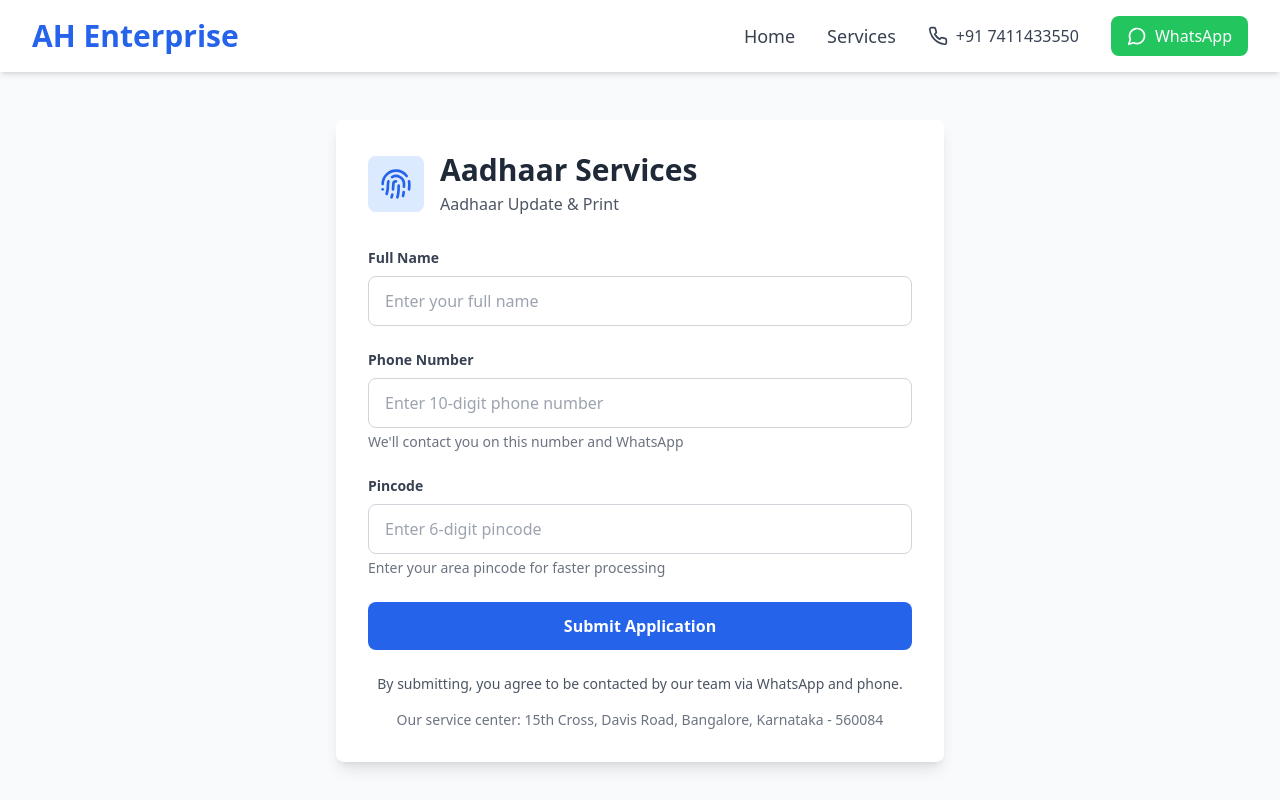
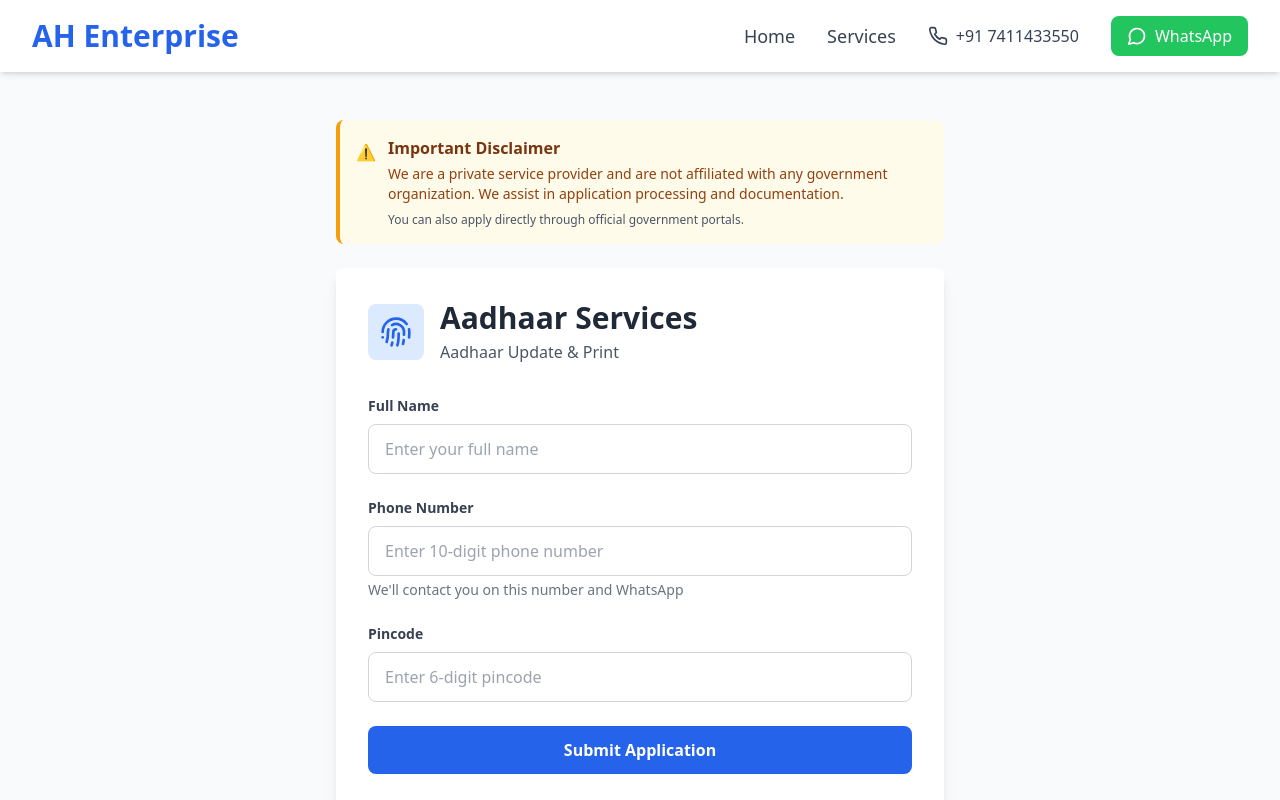
Before and after one commit to Ateeqsabi/ahenterpriseonline, a React (Vite) app: page /apply/aadhaar in a window 1280 px wide. Shown: the top 800 px of the page. Built offline with nearby package versions, Linux system fonts and the light colour scheme; no server answers.

Commit message:
Add disclaimer and fix scroll position in ApplyForm
Added a disclaimer about the service provider's affiliation and fixed scroll position on component mount.

```diff
--- a/src/pages/ApplyForm.tsx
+++ b/src/pages/ApplyForm.tsx
@@ -1,5 +1,5 @@
 import { useParams, useNavigate } from 'react-router-dom';
-import { useState } from 'react';
+import { useState, useEffect } from 'react';
 import * as Icons from 'lucide-react';
 import { services } from '../data/services';
 import { submitApplication } from '../lib/supabase';
@@ -18,6 +18,11 @@ export default function ApplyForm() {
 
   const [isLoading, setIsLoading] = useState(false);
   const [error, setError] = useState('');
+
+  // ✅ FIX SCROLL POSITION
+  useEffect(() => {
+    window.scrollTo(0, 0);
+  }, []);
 
   if (!service) {
     return (
@@ -67,9 +72,7 @@ export default function ApplyForm() {
   const handleSubmit = async (e: React.FormEvent) => {
     e.preventDefault();
 
-    if (!validateForm()) {
-      return;
-    }
+    if (!validateForm()) return;
 
     setIsLoading(true);
 
@@ -96,6 +99,26 @@ export default function ApplyForm() {
   return (
     <div className="min-h-screen bg-gray-50 py-12">
       <div className="max-w-2xl mx-auto px-4 sm:px-6 lg:px-8">
+
+        {/* ✅ DISCLAIMER ADDED HERE */}
+        <div className="mb-6 bg-amber-50 border-l-4 border-amber-500 rounded-lg p-4">
+          <div className="flex items-start gap-3">
+            <div className="text-amber-600 mt-1">⚠️</div>
+            <div>
+              <h3 className="text-md font-semibold text-amber-900">
+                Important Disclaimer
+              </h3>
+              <p className="text-sm text-amber-800 mt-1">
+                We are a private service provider and are not affiliated with any government organization.
+                We assist in application processing and documentation.
+              </p>
+              <p className="text-xs text-gray-600 mt-2">
+                You can also apply directly through official government portals.
+              </p>
+            </div>
+          </div>
+        </div>
+
         <div className="bg-white rounded-lg shadow-lg p-8">
           <div className="flex items-center mb-8">
             <div className="bg-blue-100 p-3 rounded-lg">
@@ -108,34 +131,33 @@ export default function ApplyForm() {
           </div>
 
           <form onSubmit={handleSubmit} className="space-y-6">
+
             <div>
-              <label htmlFor="full_name" className="block text-sm font-semibold text-gray-700 mb-2">
+              <label className="block text-sm font-semibold text-gray-700 mb-2">
                 Full Name
               </label>
               <input
                 type="text"
-                id="full_name"
                 name="full_name"
                 value={formData.full_name}
                 onChange={handleChange}
                 placeholder="Enter your full name"
-                className="w-full px-4 py-3 border border-gray-300 rounded-lg focus:ring-2 focus:ring-blue-500 focus:border-transparent outline-none transition"
+                className="w-full px-4 py-3 border border-gray-300 rounded-lg focus:ring-2 focus:ring-blue-500 outline-none"
                 disabled={isLoading}
               />
             </div>
 
             <div>
-              <label htmlFor="phone" className="block text-sm font-semibold text-gray-700 mb-2">
+              <label className="block text-sm font-semibold text-gray-700 mb-2">
                 Phone Number
               </label>
               <input
                 type="tel"
-                id="phone"
                 name="phone"
                 value={formData.phone}
                 onChange={handleChange}
                 placeholder="Enter 10-digit phone number"
-                className="w-full px-4 py-3 border border-gray-300 rounded-lg focus:ring-2 focus:ring-blue-500 focus:border-transparent outline-none transition"
+                className="w-full px-4 py-3 border border-gray-300 rounded-lg focus:ring-2 focus:ring-blue-500 outline-none"
                 disabled={isLoading}
               />
               <p className="text-sm text-gray-500 mt-1">
@@ -144,22 +166,18 @@ export default function ApplyForm() {
             </div>
 
             <div>
-              <label htmlFor="pincode" className="block text-sm font-semibold text-gray-700 mb-2">
+              <label className="block text-sm font-semibold text-gray-700 mb-2">
                 Pincode
               </label>
               <input
                 type="text"
-                id="pincode"
                 name="pincode"
                 value={formData.pincode}
                 onChange={handleChange}
                 placeholder="Enter 6-digit pincode"
-                className="w-full px-4 py-3 border border-gray-300 rounded-lg focus:ring-2 focus:ring-blue-500 focus:border-transparent outline-none transition"
+                className="w-full px-4 py-3 border border-gray-300 rounded-lg focus:ring-2 focus:ring-blue-500 outline-none"
                 disabled={isLoading}
               />
-              <p className="text-sm text-gray-500 mt-1">
-                Enter your area pincode for faster processing
-              </p>
             </div>
 
             {error && (
@@ -171,15 +189,17 @@ export default function ApplyForm() {
             <button
               type="submit"
               disabled={isLoading}
-              className="w-full bg-blue-600 hover:bg-blue-700 disabled:bg-blue-400 text-white font-semibold py-3 px-6 rounded-lg transition-colors"
+              className="w-full bg-blue-600 hover:bg-blue-700 text-white font-semibold py-3 rounded-lg"
             >
               {isLoading ? 'Submitting...' : 'Submit Application'}
             </button>
+
           </form>
 
           <p className="text-sm text-gray-600 text-center mt-6">
-            By submitting, you agree to be contacted by our team via WhatsApp and phone.
+            By submitting, you agree to be contacted via WhatsApp and phone.
           </p>
+
           <p className="text-sm text-gray-500 text-center mt-4">
             Our service center: {CONTACT_INFO.address}
           </p>
```
